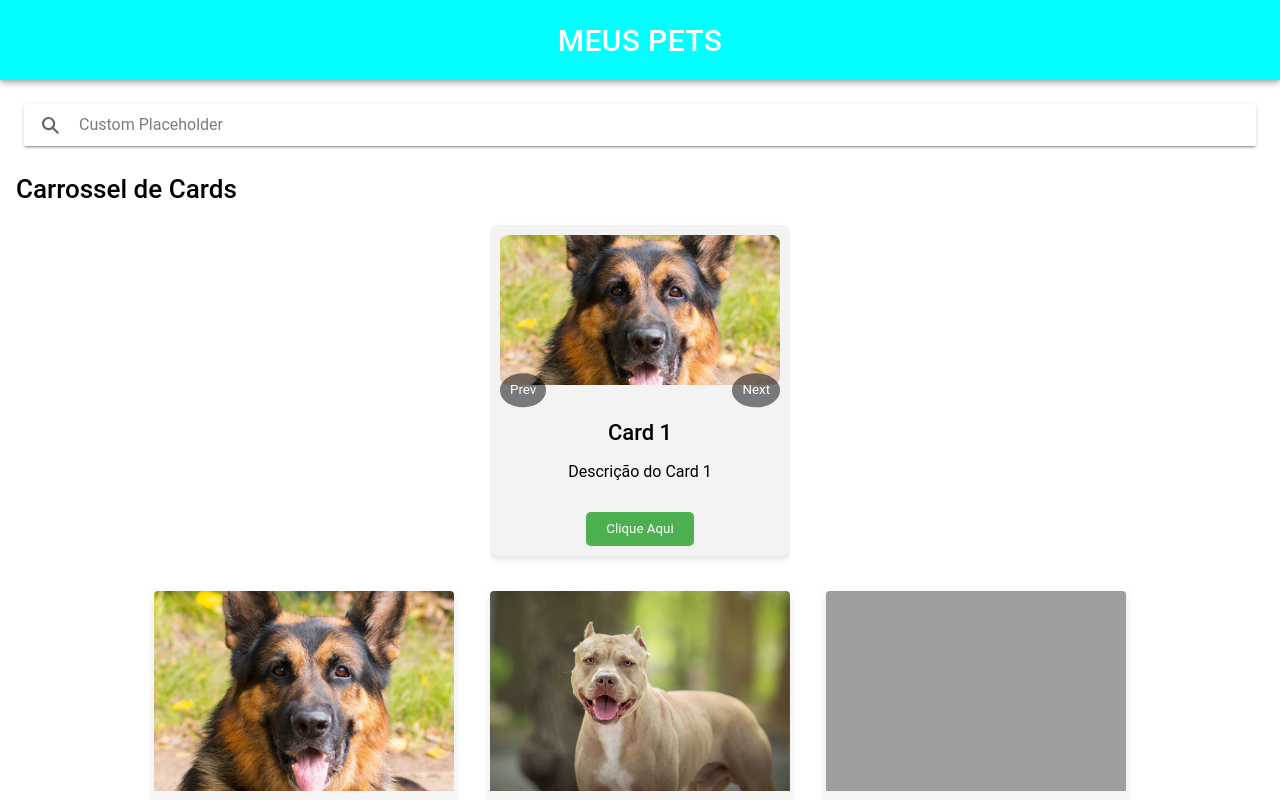
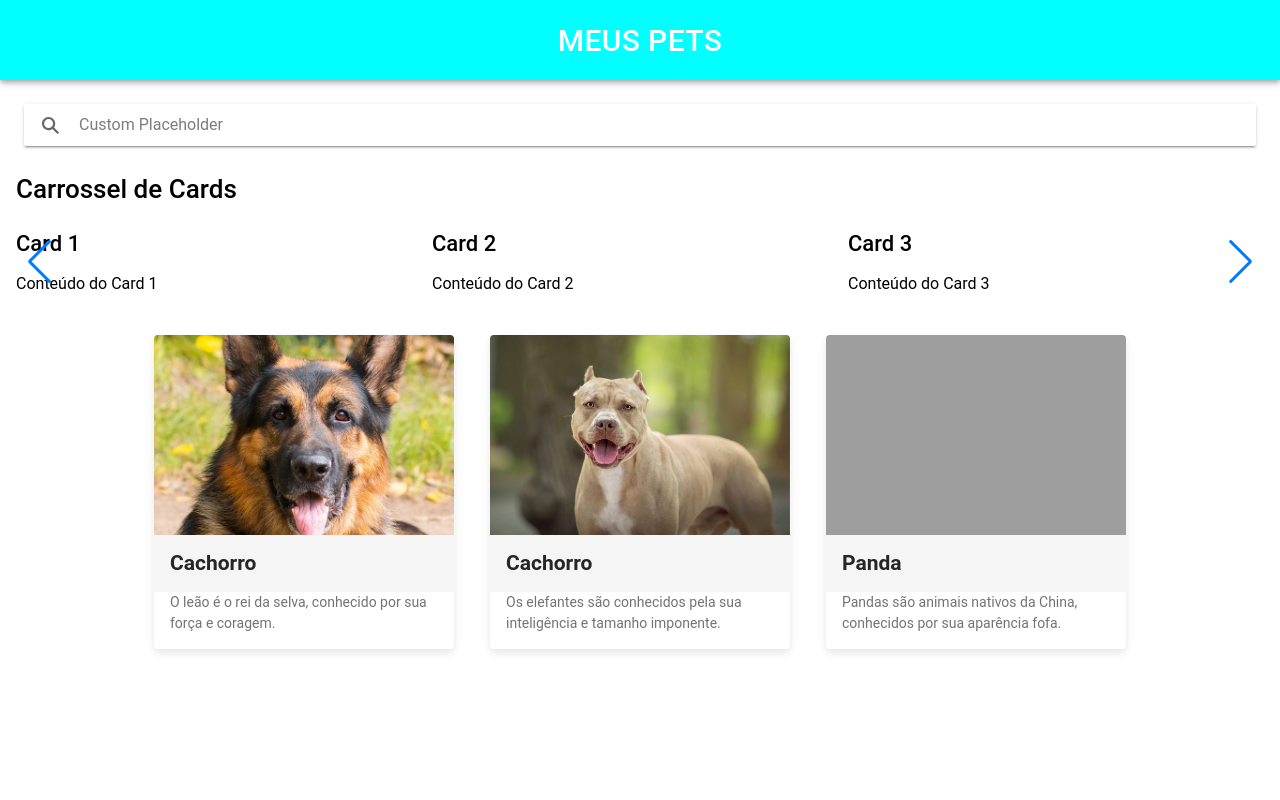
Before and after one commit to Lucas-TI-Sousa/PROJETO-REACT, a React (Vite) app: page / in a window 1280 px wide. Built offline with nearby package versions, Linux system fonts and the light colour scheme.

Commit message:
git 03/12

```diff
--- a/package.json
+++ b/package.json
@@ -12,6 +12,7 @@
     "lint": "eslint"
   },
   "dependencies": {
+    "@capacitor/android": "6.2.0",
     "@capacitor/app": "6.0.2",
     "@capacitor/core": "6.2.0",
     "@capacitor/haptics": "6.0.2",
@@ -25,7 +26,9 @@
     "react": "^18.2.0",
     "react-dom": "^18.2.0",
     "react-router": "^5.3.4",
-    "react-router-dom": "^5.3.4"
+    "react-router-dom": "^5.3.4",
+    "swiper": "^11.1.15",
+    "wiper": "^1.3.0"
   },
   "devDependencies": {
     "@capacitor/cli": "6.2.0",
--- a/src/App.tsx
+++ b/src/App.tsx
@@ -3,7 +3,7 @@ import './App.css';
 import { IonApp, IonContent, IonHeader, IonPage, IonTitle, IonToolbar,
   setupIonicReact, IonSearchbar } from '@ionic/react';
   import AnimalCard from './components/Card.tsx';
-  import Carousel from './Carousel';
+  import CardCarousel from './CardCarousel';
 
 /* Core CSS required for Ionic components to work properly */
 import '@ionic/react/css/core.css';
@@ -72,7 +72,7 @@ const App = () => {
         <IonSearchbar placeholder="Custom Placeholder"></IonSearchbar>
         <div>
       <h1>Carrossel de Cards</h1>
-      <Carousel />
+      <CardCarousel />
     </div>
           <div className="card-container">
             {animals.current.map((animal) => (
--- /dev/null
+++ b/src/CardCarousel.tsx
@@ -0,0 +1,57 @@
+import React from 'react';
+import { Swiper, SwiperSlide } from 'swiper/react';
+import 'swiper/swiper-bundle.min.css'; // Importa os estilos do Swiper
+
+const CardCarousel = () => {
+  return (
+    <Swiper
+      slidesPerView={3} // Define 3 cards por vez
+      loop={true} // Faz o loop dos slides
+      navigation={true} // Habilita a navegação com setas
+    >
+      <SwiperSlide>
+        <div className="card">
+          <h3>Card 1</h3>
+          <p>Conteúdo do Card 1</p>
+        </div>
+      </SwiperSlide>
+
+      <SwiperSlide>
+        <div className="card">
+          <h3>Card 2</h3>
+          <p>Conteúdo do Card 2</p>
+        </div>
+      </SwiperSlide>
+
+      <SwiperSlide>
+        <div className="card">
+          <h3>Card 3</h3>
+          <p>Conteúdo do Card 3</p>
+        </div>
+      </SwiperSlide>
+
+      <SwiperSlide>
+        <div className="card">
+          <h3>Card 4</h3>
+          <p>Conteúdo do Card 4</p>
+        </div>
+      </SwiperSlide>
+
+      <SwiperSlide>
+        <div className="card">
+          <h3>Card 5</h3>
+          <p>Conteúdo do Card 5</p>
+        </div>
+      </SwiperSlide>
+
+      <SwiperSlide>
+        <div className="card">
+          <h3>Card 6</h3>
+          <p>Conteúdo do Card 6</p>
+        </div>
+      </SwiperSlide>
+    </Swiper>
+  );
+};
+
+export default CardCarousel;
--- a/src/Carousel.css
+++ b/src/Carousel.css
@@ -1,76 +1,21 @@
-
-.carousel-container {
-  text-align: center;
-  position: relative;
-  width: 300px;
-  margin: 0 auto;
+.card {
+  padding: 20px;
+  background-color: #f4f4f4;
+  border-radius: 10px;
+  box-shadow: 0 4px 8px rgba(0, 0, 0, 0.1);
+  transition: transform 0.3s ease;
 }
 
-.carousel-cards {
-  display: flex;
-  justify-content: center;
-  align-items: center;
-  overflow: hidden;
-  width: 300px;
-  height: 350px; /* Ajustando a altura do carrossel para acomodar a imagem */
+.card:hover {
+  transform: translateY(-10px);
 }
 
-.card {
-  width: 100%;
-  padding: 10px;
-  background-color: #f3f3f3;
-  border-radius: 8px;
-  box-shadow: 0 4px 6px rgba(0, 0, 0, 0.1);
-  text-align: center;
-  position: relative;
+.card h3 {
+  margin-bottom: 10px;
+  font-size: 18px;
 }
 
-.card-image {
-  width: 100%; /* Faz a imagem ocupar toda a largura do card */
-  height: 150px; /* Altura fixa para a imagem */
-  object-fit: cover; /* Mantém a proporção e cobre o espaço disponível */
-  border-radius: 8px;
-  margin-bottom: 15px; /* Espaço entre a imagem e o conteúdo do card */
+.card p {
+  font-size: 14px;
+  color: #555;
 }
-
-.card-button {
-  padding: 10px 20px;
-  background-color: #4CAF50;
-  color: white;
-  border: none;
-  border-radius: 5px;
-  cursor: pointer;
-  margin: auto;
-  margin-top: 15px
-
-
-}
-
-.card-button:hover {
-  background-color: #45a049;
-}
-
-.arrow {
-  position: absolute;
-  top: 50%;
-  transform: translateY(-50%);
-  background-color: rgba(0, 0, 0, 0.5);
-  color: white;
-  border: none;
-  padding: 10px;
-  cursor: pointer;
-  border-radius: 50%;
-
-}
-
-.prev-btn {
-  left: 10px;
-}
-
-.next-btn {
-  right: 10px;
-}
-
-button:hover {
-  background-color: rgba(0, 0, 0, 0.8);
-}
--- a/src/Carousel.tsx
+++ /dev/null
@@ -1,76 +0,0 @@
-import React, { useState } from 'react';
-import './Carousel.css'; // Para estilizar o carrossel
-
-
-// Dados dos cards com imagem
-const cardsData = [
-  {
-    id: 1,
-    title: "Card 1",
-    description: "Descrição do Card 1",
-    imageUrl: "/pastor-alemão.jpg"
-  },
-  {
-    id: 2,
-    title: "Card 2",
-    description: "Descrição do Card 2",
-    imageUrl: "pit-bull.avif"
-  },
-  {
-    id: 3,
-    title: "Card 3",
-    description: "Descrição do Card 3",
-    imageUrl: "https://via.placeholder.com/150"
-  },
-  {
-    id: 4,
-    title: "Card 4",
-    description: "Descrição do Card 4",
-    imageUrl: "https://via.placeholder.com/150"
-  },
-];
-
-const Carousel = () => {
-  const [currentIndex, setCurrentIndex] = useState(0);
-
-  const handleNext = () => {
-    setCurrentIndex((prevIndex) =>
-      prevIndex === cardsData.length - 1 ? 0 : prevIndex + 1
-    );
-  };
-
-  const handlePrev = () => {
-    setCurrentIndex(
-      currentIndex === 0 ? cardsData.length - 1 : currentIndex - 1
-    );
-  };
-
-  const handleButtonClick = (title) => {
-    alert(`Botão do ${title} foi clicado!`);
-  };
-
-  return (
-    <div className="carousel-container">
-      <div className="carousel-cards">
-        <div className="card">
-          <img
-            src={cardsData[currentIndex].imageUrl}
-            alt={cardsData[currentIndex].title}
-            className="card-image"
-          />
-          <h3>{cardsData[currentIndex].title}</h3>
-          <p>{cardsData[currentIndex].description}</p>
-          <button
-            className="card-button"
-            onClick={() => handleButtonClick(cardsData[currentIndex].title)}
-          >
-            Clique Aqui
-          </button>
-        </div>
-      </div>
-      <button className="prev-btn arrow" onClick={handlePrev}>Prev</button>
-      <button className="next-btn arrow" onClick={handleNext}>Next</button>
-    </div>
-  );
-};
-export default Carousel;
```
Also changed, not shown: 54 other files (tests, documents, lock files or other folders).
